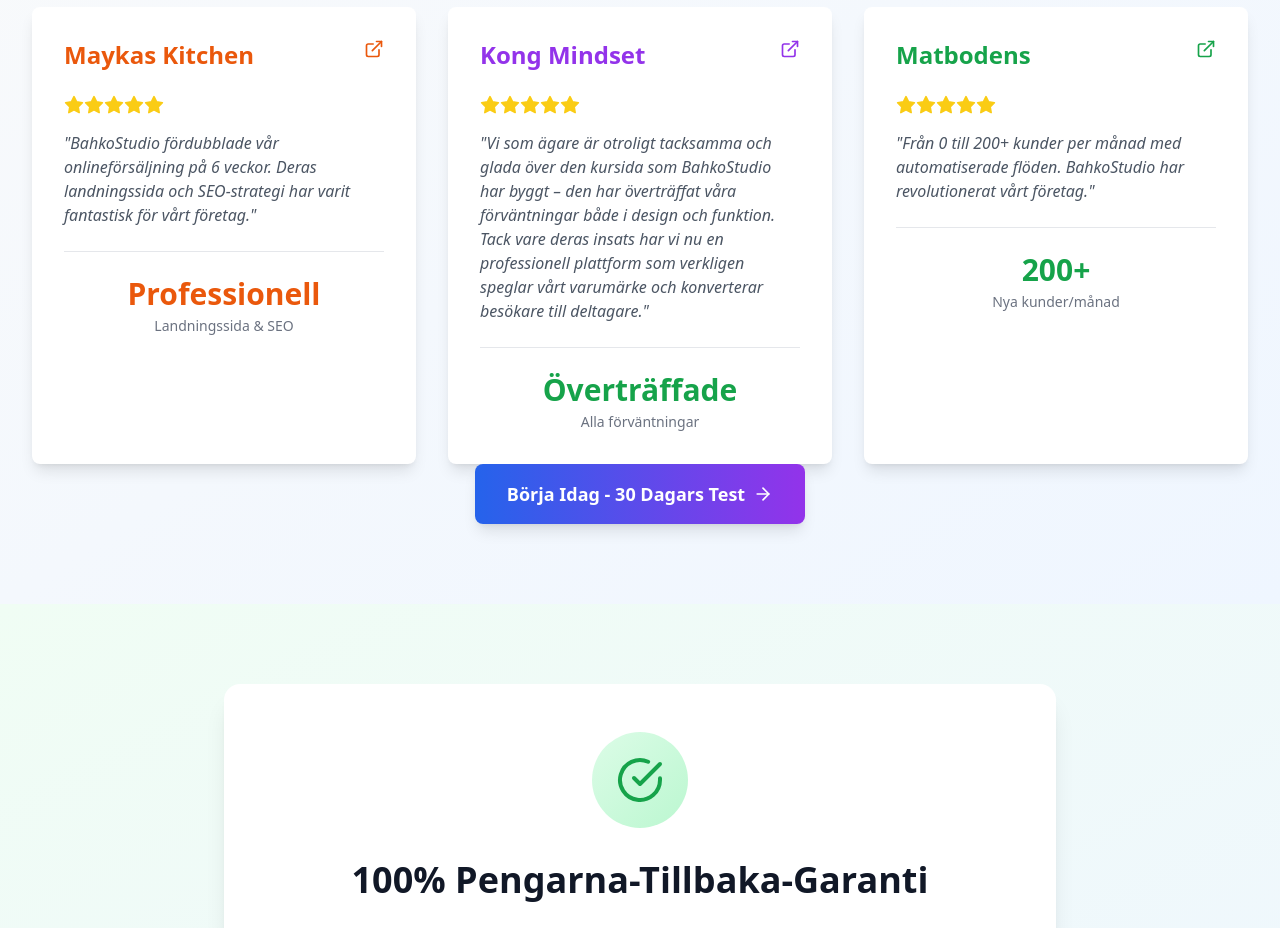
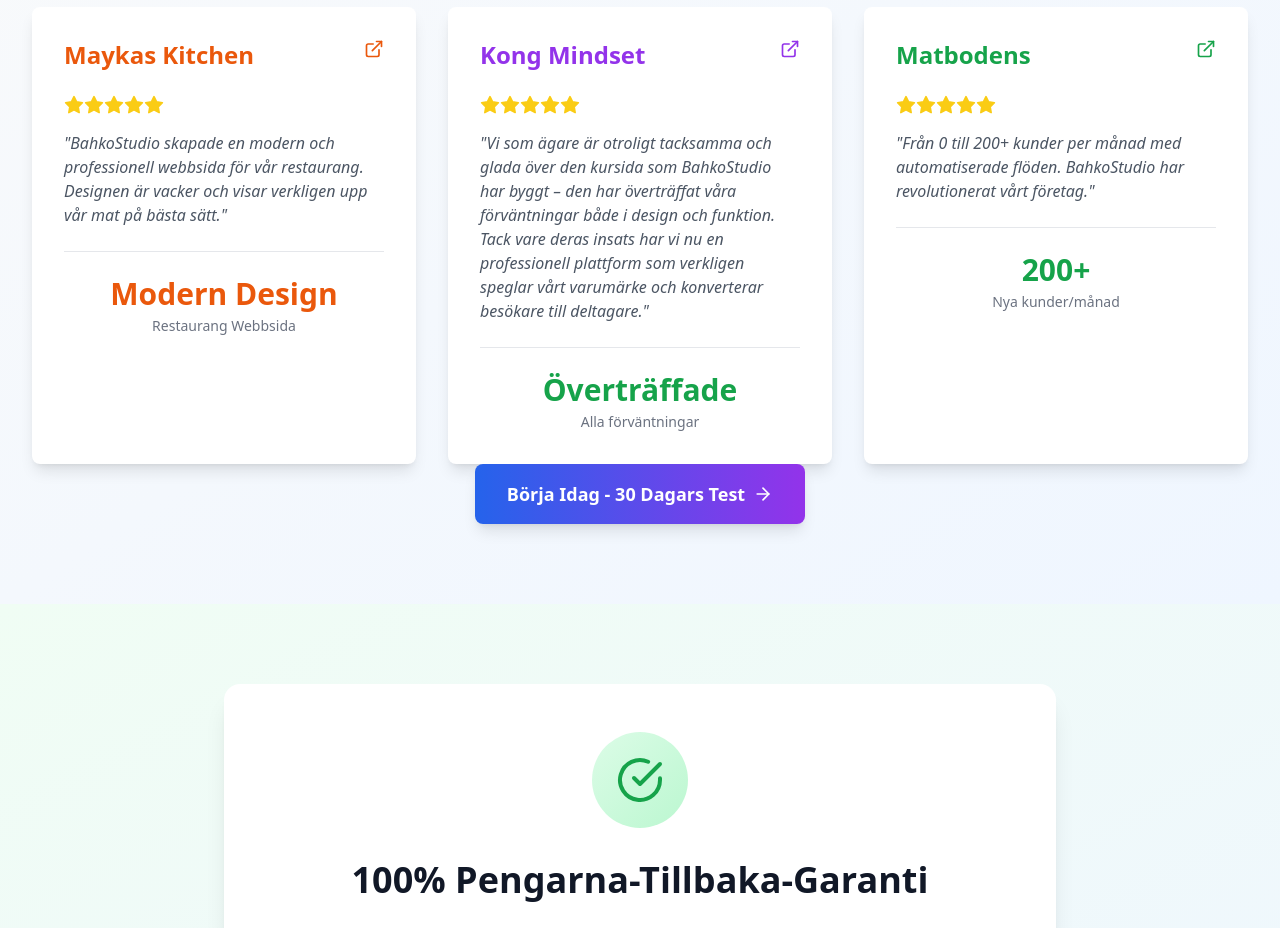
Before and after one commit to DonkeykongM/BahkoSudio.se, a React (Vite) app: page / in a window 1280 px wide. Shown: the part 2560-3488 px from the top of the page. Built offline with nearby package versions, Linux system fonts and the light colour scheme; no server answers.

Commit message:
Updated App.tsx

```diff
--- a/src/App.tsx
+++ b/src/App.tsx
@@ -340,12 +340,12 @@ export default function App() {
                 ))}
               </div>
               <blockquote className="text-gray-600 italic mb-6">
-                "BahkoStudio fördubblade vår onlineförsäljning på 6 veckor. Deras landningssida och SEO-strategi har varit fantastisk för vårt företag."
+                "BahkoStudio skapade en modern och professionell webbsida för vår restaurang. Designen är vacker och visar verkligen upp vår mat på bästa sätt."
               </blockquote>
               <div className="border-t pt-6">
                 <div className="text-center">
-                  <div className="text-3xl font-bold text-orange-600 mb-1">Professionell</div>
-                  <div className="text-sm text-gray-500">Landningssida & SEO</div>
+                  <div className="text-3xl font-bold text-orange-600 mb-1">Modern Design</div>
+                  <div className="text-sm text-gray-500">Restaurang Webbsida</div>
                 </div>
               </div>
             </div>
```
